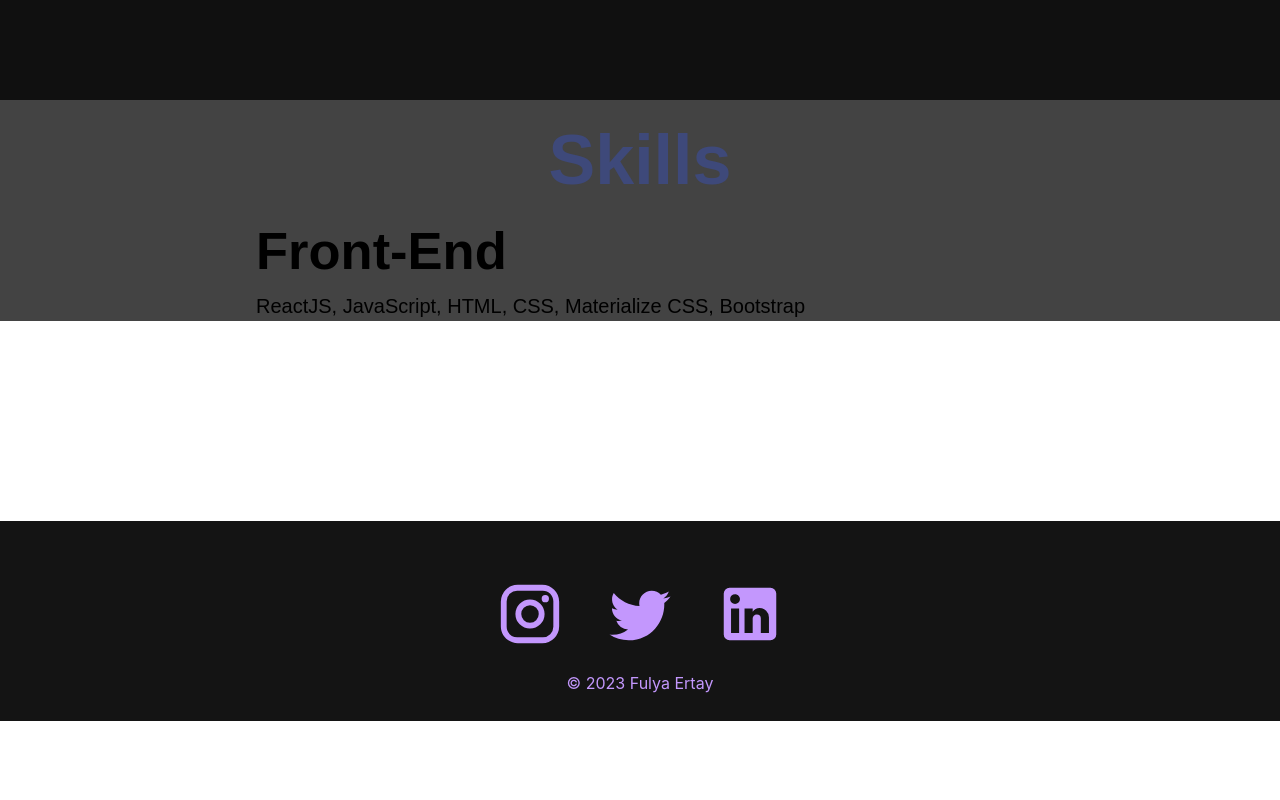
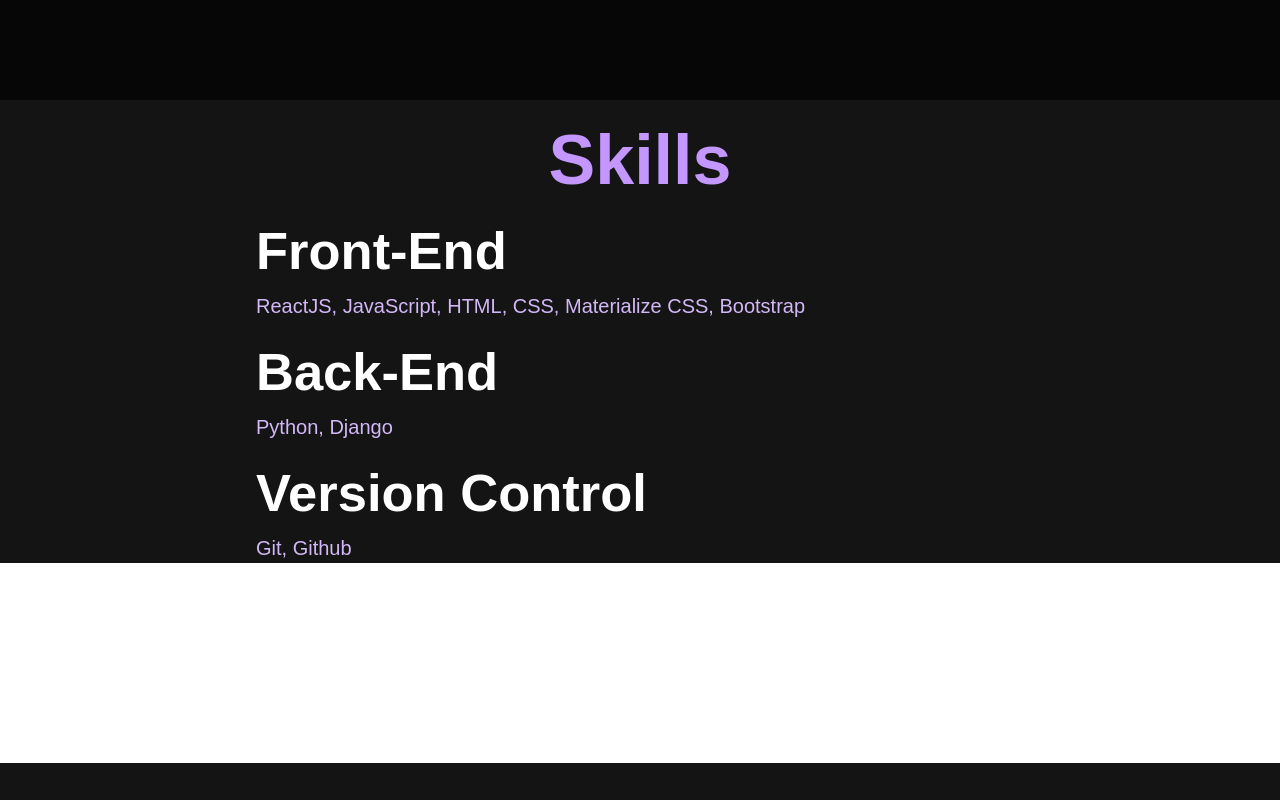
Before and after one commit to fulyaertay/react-personal-portfolio, a React (Create React App) app: page / in a window 1280 px wide. Shown: the part 700-1500 px from the top of the page. Before the commit the page ends 1421 px from the top, so only its background shows below. Built offline with nearby package versions, Linux system fonts and the light colour scheme.

Commit message:
feat: add css style for home page

```diff
--- a/src/App.css
+++ b/src/App.css
@@ -119,7 +119,7 @@
   width: 100%;
   align-items: center;
   font-family: "Arial", sans-serif;
-  background-color: #141414cb;
+  background-color: #141414;
 }
 
 .about {
@@ -163,7 +163,7 @@
 }
 
 .skills h1 {
-  color: #3e497a;
+  color:  rgb(195, 151, 253);
 }
 
 .skills .list {
@@ -173,9 +173,11 @@
 
 .list span {
   font-size: 20px;
+  color: rgb(211, 184, 247);
 }
 .skills h2{
   margin-top: 20px;
+  color:white;
 }
 @media only screen and (max-width: 600px) {
   .about h2 {
@@ -197,6 +199,7 @@
 
   .skills h2 {
     font-size: 30px;
+    color:rgb(195, 151, 253);
   }
 }
 
@@ -224,7 +227,7 @@
 }
 .expElements ol li svg{
   font-size: 30px;
-  color: #21325e;
+  color: rgb(195, 151, 253);
 }
 /* projectItem css başlangıç */
 .projectItem{
--- a/src/pages/Home.js
+++ b/src/pages/Home.js
@@ -22,6 +22,14 @@ function Home() {
             <h2>Front-End</h2>
             <span>ReactJS, JavaScript, HTML, CSS, Materialize CSS, Bootstrap</span>
           </li>
+          <li className='item'>
+            <h2>Back-End</h2>
+            <span>Python, Django</span>
+          </li>
+          <li className='item'>
+            <h2>Version Control</h2>
+            <span>Git, Github</span>
+          </li>
         </ol>
       </div>
     </div>
```
